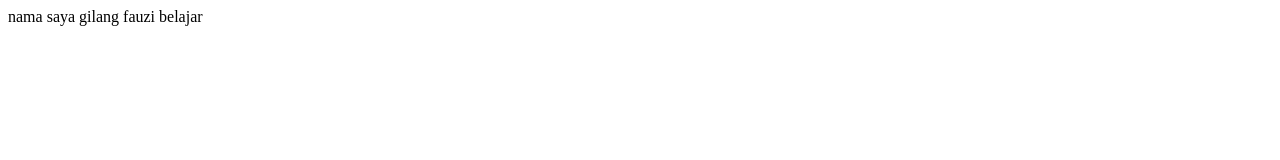
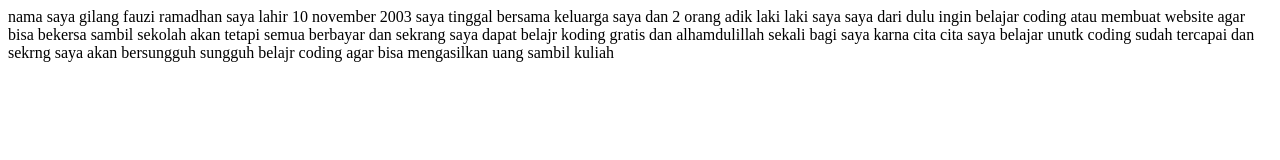
Before and after one commit to beloso123/beloso, a plain HTML site: page biodata.html in a window 1280 px wide. Drawn offline with Linux system fonts and the light colour scheme.

Commit message:
penambahan kata kata biodata.html

```diff
--- a/biodata.html
+++ b/biodata.html
@@ -4,6 +4,11 @@
     <title>biodata gilang</title>
 </head>
 <body>
-    nama saya gilang fauzi belajar
+    nama saya gilang fauzi ramadhan
+    saya lahir  10 november 2003
+    saya tinggal bersama keluarga saya dan 2 orang adik laki laki saya
+    saya dari dulu ingin belajar coding atau membuat website agar bisa bekersa sambil sekolah
+    akan tetapi semua berbayar dan sekrang saya dapat belajr koding gratis dan alhamdulillah sekali bagi saya karna cita cita saya belajar unutk coding sudah tercapai
+    dan sekrng saya akan bersungguh sungguh belajr coding agar bisa mengasilkan uang sambil kuliah
 </body>
 </html>
```
